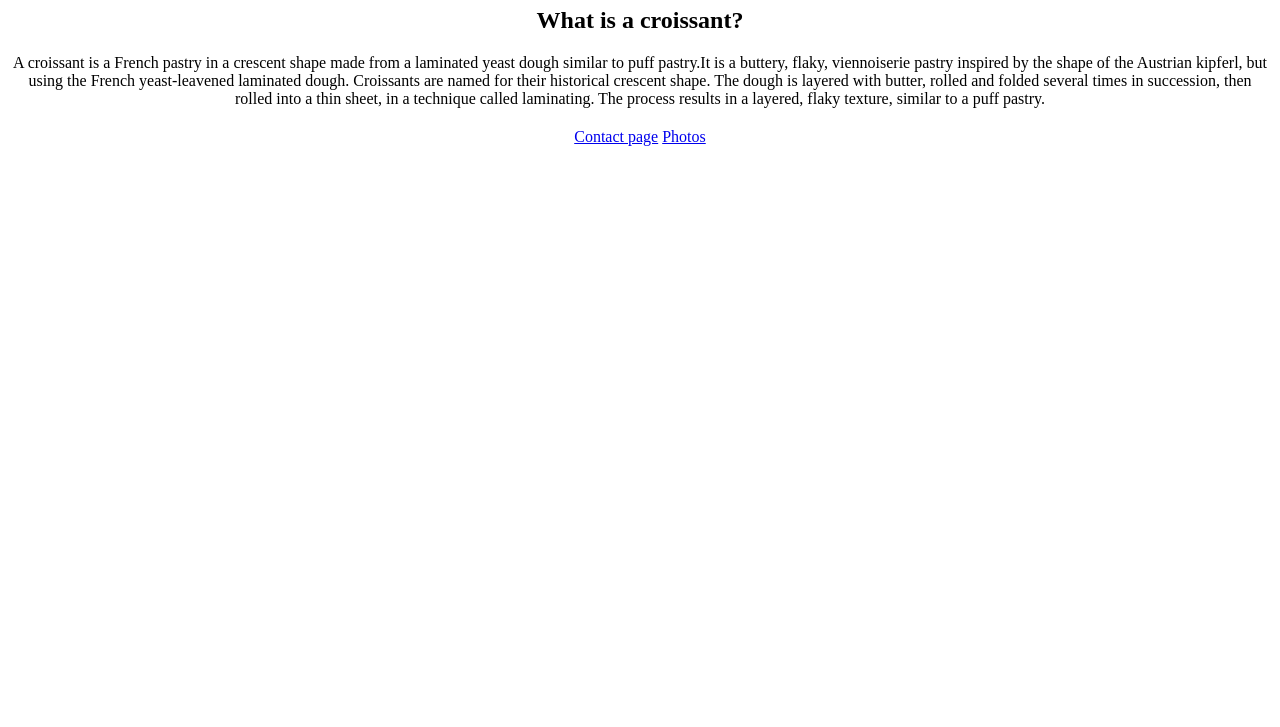
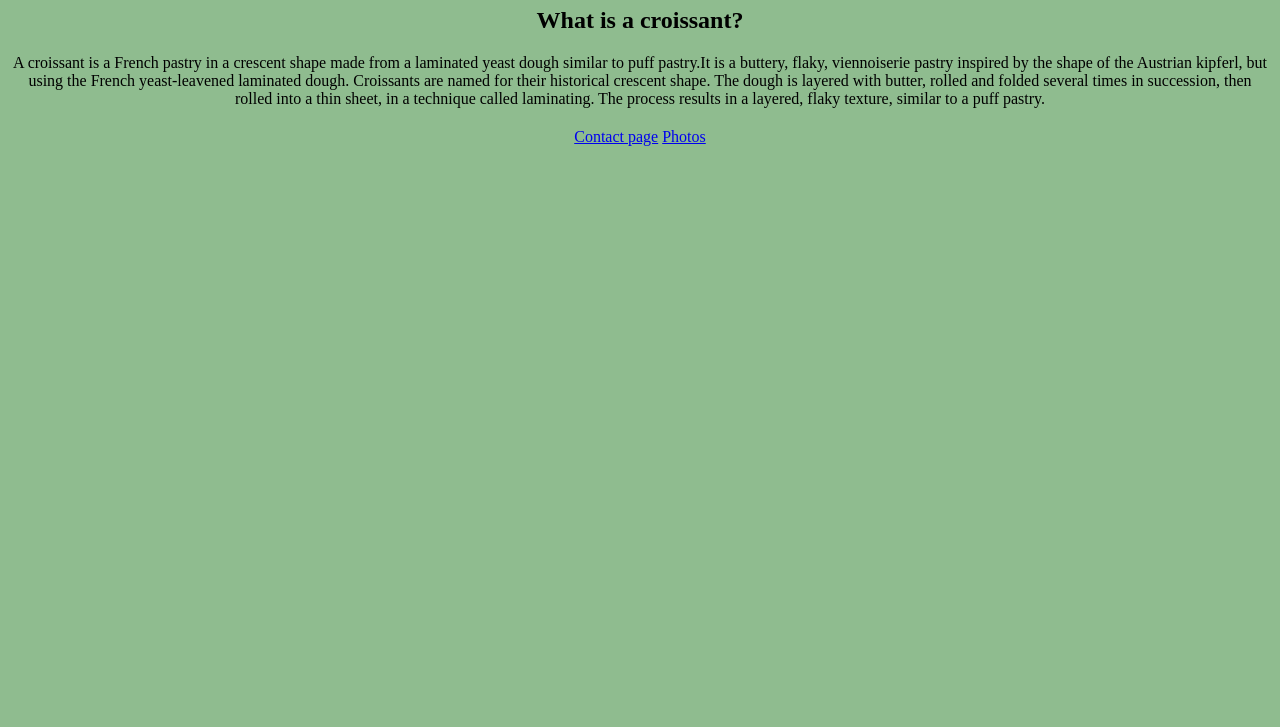
Before and after one commit to SofiaSoerensen/Croissant, a plain HTML site: page index.html in a window 1280 px wide. Shown: the part 73-800 px from the top of the page. Drawn offline with Linux system fonts and the light colour scheme.

Commit message:
Changed background color

```diff
--- a/css/styles.css
+++ b/css/styles.css
@@ -14,3 +14,7 @@ img {
   text-align: center;
   margin-top: 20px;
 }
+
+body {
+  background-color: darkseagreen;
+}
```
